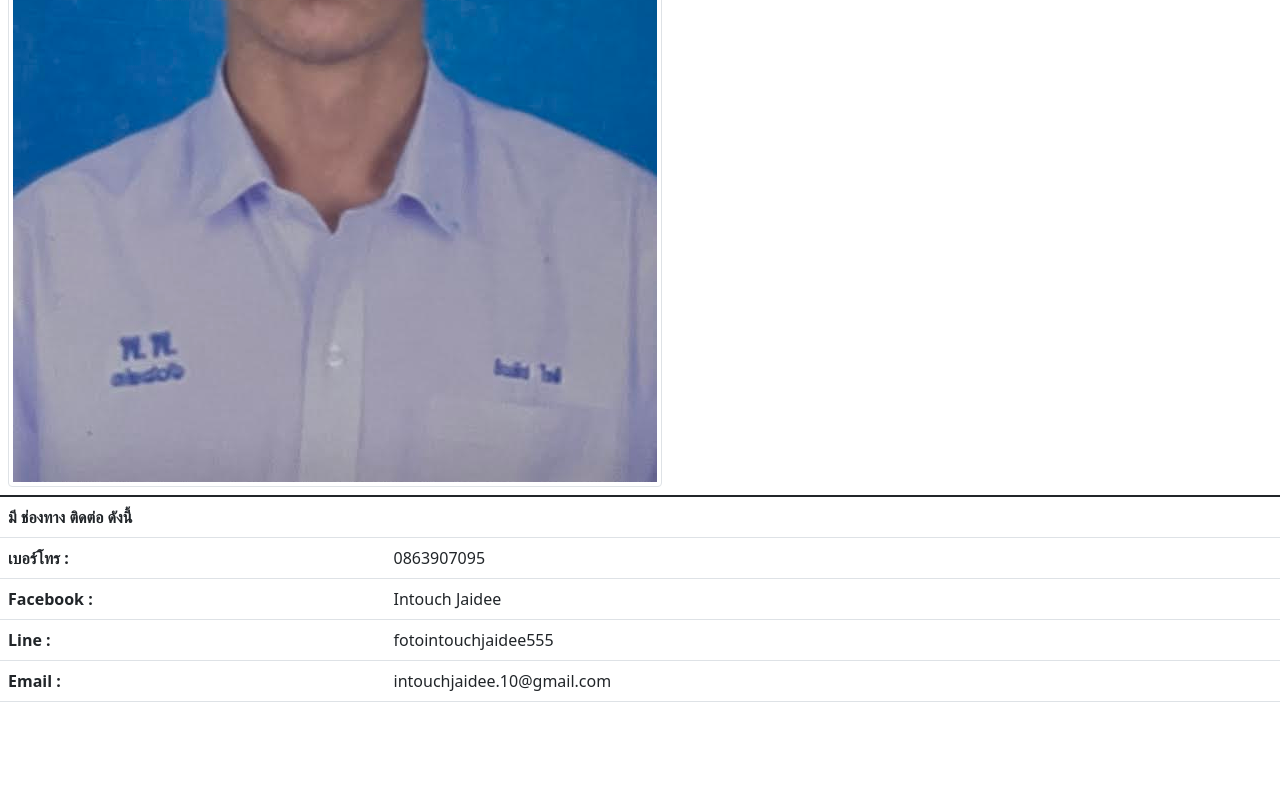
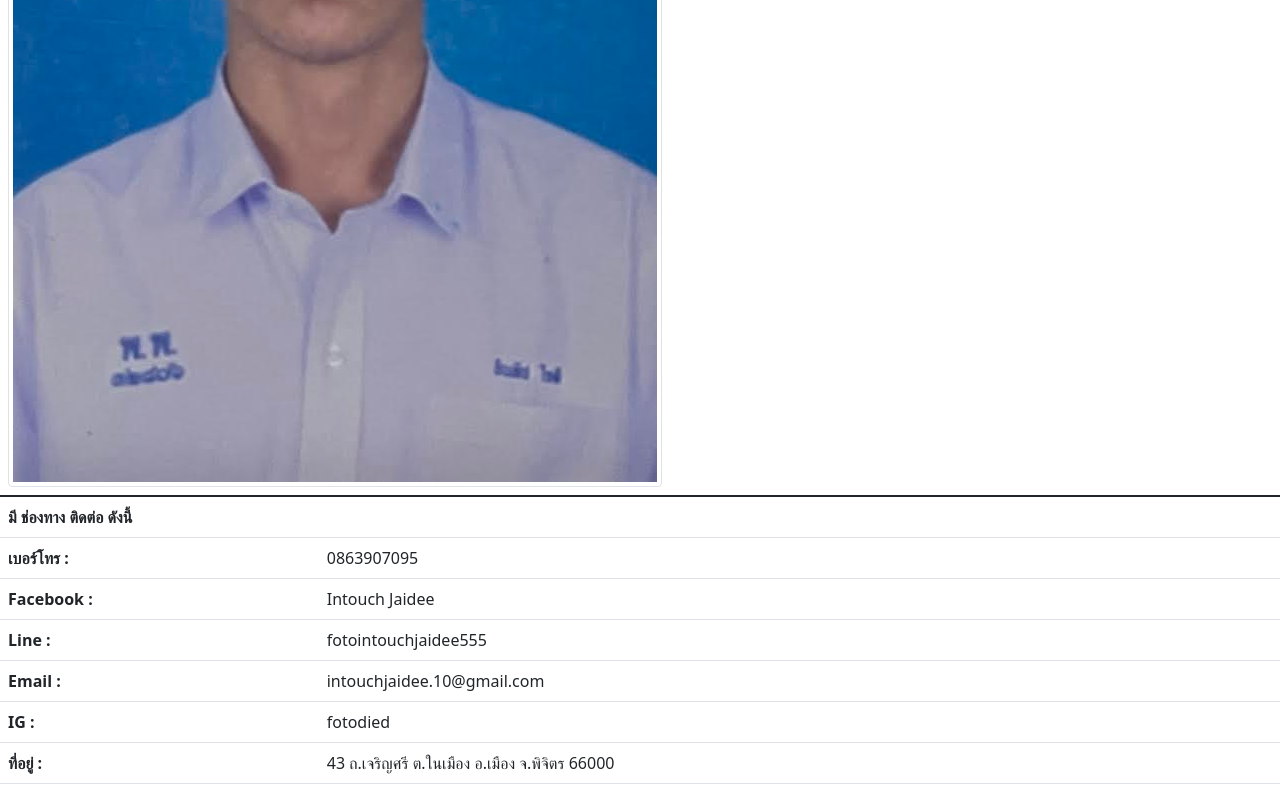
Before and after one commit to intouchjaidee/profile, a plain HTML site: page index.html in a window 1280 px wide. Shown: the part 444-1244 px from the top of the page. Before the commit the page ends 1162 px from the top, so only its background shows below. Drawn offline with nearby package versions, Linux system fonts and the light colour scheme.

Commit message:
Update index.html

```diff
--- a/index.html
+++ b/index.html
@@ -34,6 +34,14 @@
             <tr>
                 <th scope="row">Email :</th>
                 <td>intouchjaidee.10@gmail.com</td>
+             </tr>
+            <tr>
+                <th scope="row">IG :</th>
+                <td>fotodied </td>
+            </tr>
+            <tr>
+                <th scope="row">ที่อยู่ :</th>
+                <td>43 ถ.เจริญศรี ต.ในเมือง อ.เมือง จ.พิจิตร 66000</td>
             </tr>
         </tbody>
     </table>
```
